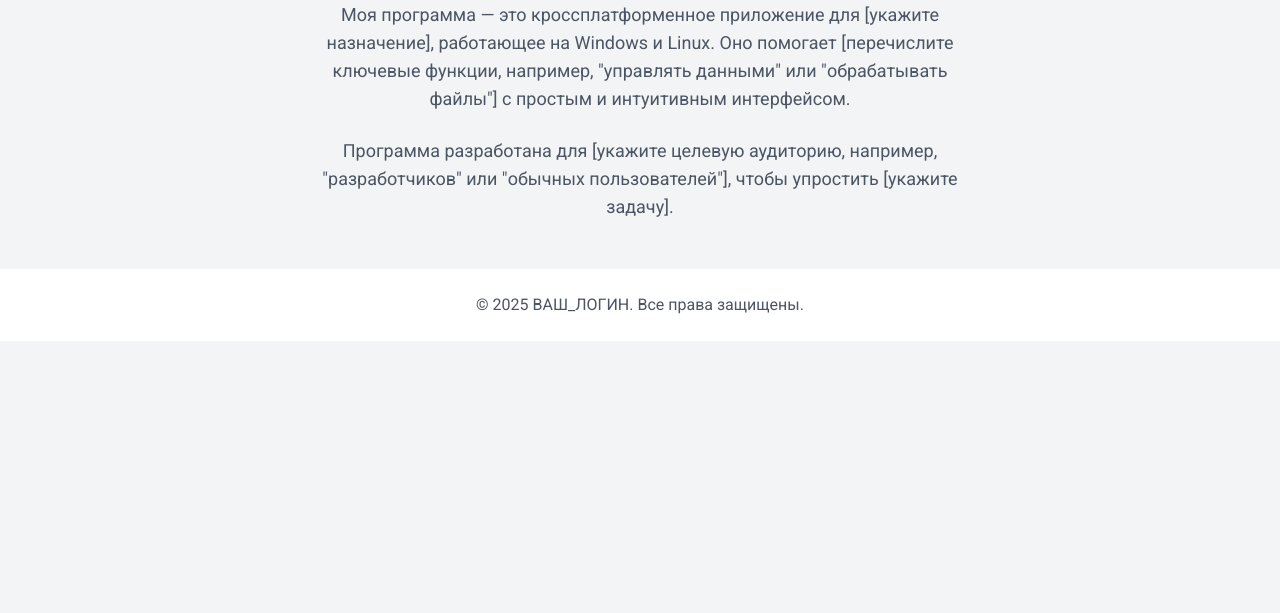
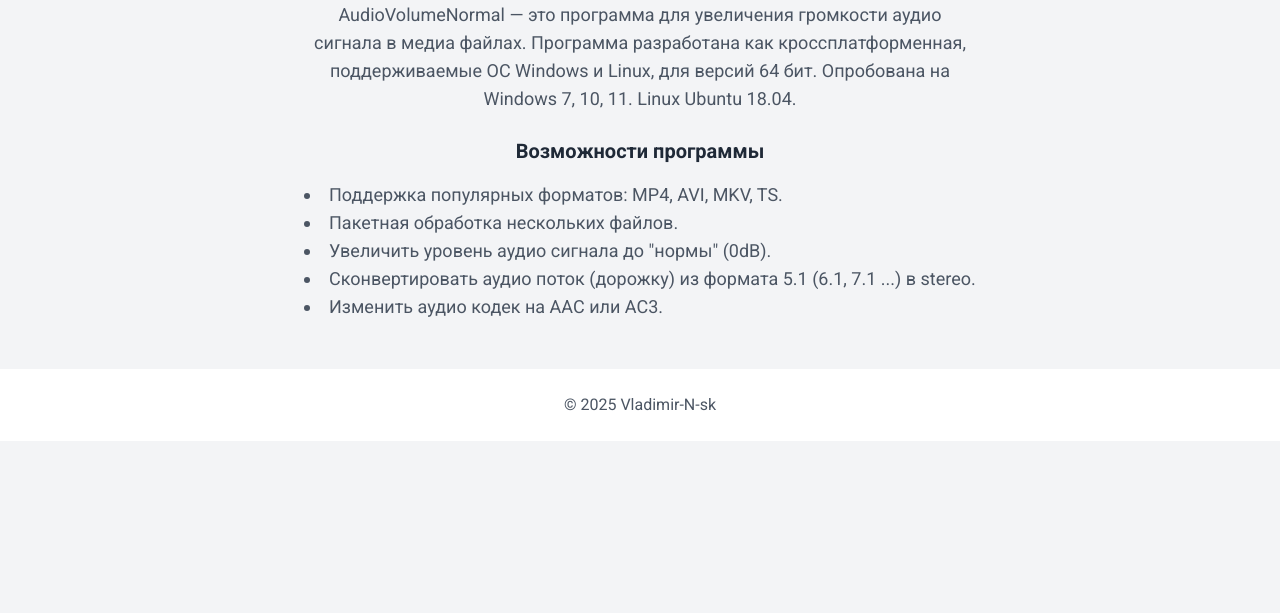
Before and after one commit to Vladimir-N-sk/AudioVolumeNormal, a plain HTML site: page docs/index.html in a window 1280 px wide. Shown: the part 187-800 px from the top of the page. Drawn offline with nearby package versions, Linux system fonts and the light colour scheme.

Commit message:
редактирование сайта

```diff
--- a/docs/index.html
+++ b/docs/index.html
@@ -37,14 +37,13 @@
         }
         return gk_fileData[filename] || "";
         }
-        </script>
-
-<!DOCTYPE html>
+        </script><!DOCTYPE html>
 <html lang="ru">
 <head>
     <meta charset="UTF-8">
     <meta name="viewport" content="width=device-width, initial-scale=1.0">
-    <title>Моя программа - О программе</title>
+    <title>AudioVolumeNormal - О программе</title>
+    <link rel="icon" href="avn.svg" type="mage/svg+xml">
     <link href="https://fonts.googleapis.com/css2?family=Roboto:wght@400;700&display=swap" rel="stylesheet">
     <link href="https://cdn.jsdelivr.net/npm/tailwindcss@2.2.19/dist/tailwind.min.css" rel="stylesheet">
     <link rel="stylesheet" href="styles.css">
@@ -53,8 +52,8 @@
     <header class="bg-white shadow">
         <div class="container mx-auto px-4 py-6 flex justify-between items-center">
             <div class="flex items-center space-x-3">
-                <img src="avn.svg" alt="Моя программа" class="h-10">
-                <h1 class="text-2xl font-bold text-gray-800">Моя программа</h1>
+                <img src="avn.svg" alt="AudioVolumeNormal" class="h-10">
+                <h1 class="text-2xl font-bold text-gray-800">AudioVolumeNormal</h1>
             </div>
             <nav>
                 <ul class="flex space-x-6">
@@ -69,17 +68,22 @@
         <section class="text-center">
             <h2 class="text-3xl font-bold text-gray-800 mb-4">О программе</h2>
             <p class="text-lg text-gray-600 max-w-2xl mx-auto mb-6">
-                Моя программа — это кроссплатформенное приложение для [укажите назначение], работающее на Windows и Linux.
-                Оно помогает [перечислите ключевые функции, например, "управлять данными" или "обрабатывать файлы"] с простым и интуитивным интерфейсом.
+                AudioVolumeNormal — это программа для увеличения громкости аудио сигнала в медиа файлах. Программа разработана как кроссплатформенная, поддерживаемые ОС Windows и Linux, для версий 64 бит.
+                Опробована на Windows 7, 10, 11. Linux Ubuntu 18.04.
             </p>
-            <p class="text-lg text-gray-600 max-w-2xl mx-auto">
-                Программа разработана для [укажите целевую аудиторию, например, "разработчиков" или "обычных пользователей"], чтобы упростить [укажите задачу].
-            </p>
+            <h3 class="text-xl font-semibold text-gray-800 mb-4">Возможности программы</h3>
+            <ul class="list-disc list-inside text-lg text-gray-600 max-w-2xl mx-auto text-left">
+                    <li>Поддержка популярных форматов: MP4, AVI, MKV, TS.</li>
+                    <li>Пакетная обработка нескольких файлов.</li>
+                    <li>Увеличить уровень аудио сигнала до "нормы" (0dB).</li>
+                    <li>Сконвертировать аудио поток (дорожку) из формата 5.1 (6.1, 7.1 ...) в stereo.</li>
+                    <li>Изменить аудио кодек на AAC или AC3.</li>
+            </ul>
         </section>
     </main>
     <footer class="bg-white py-6">
         <div class="container mx-auto px-4 text-center">
-            <p class="text-gray-600">© 2025 ВАШ_ЛОГИН. Все права защищены.</p>
+            <p class="text-gray-600">© <span title="vladimir-n-sk-2017@yandex.ru">2025 Vladimir-N-sk</span></p>
         </div>
     </footer>
 </body>
```
Also changed, not shown: docs/download.html (+8 -7 lines), docs/usage.html (+8 -7 lines).
